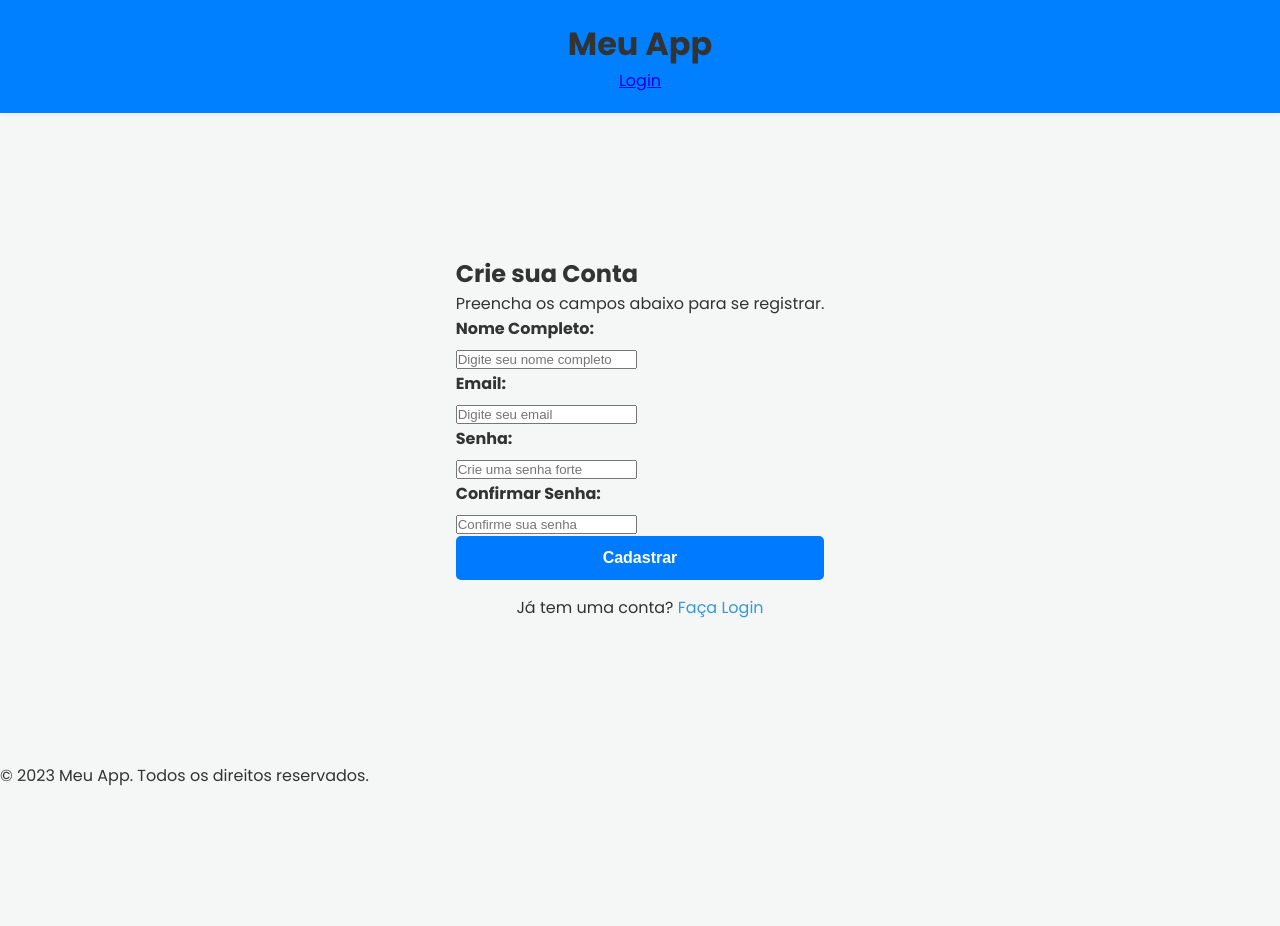
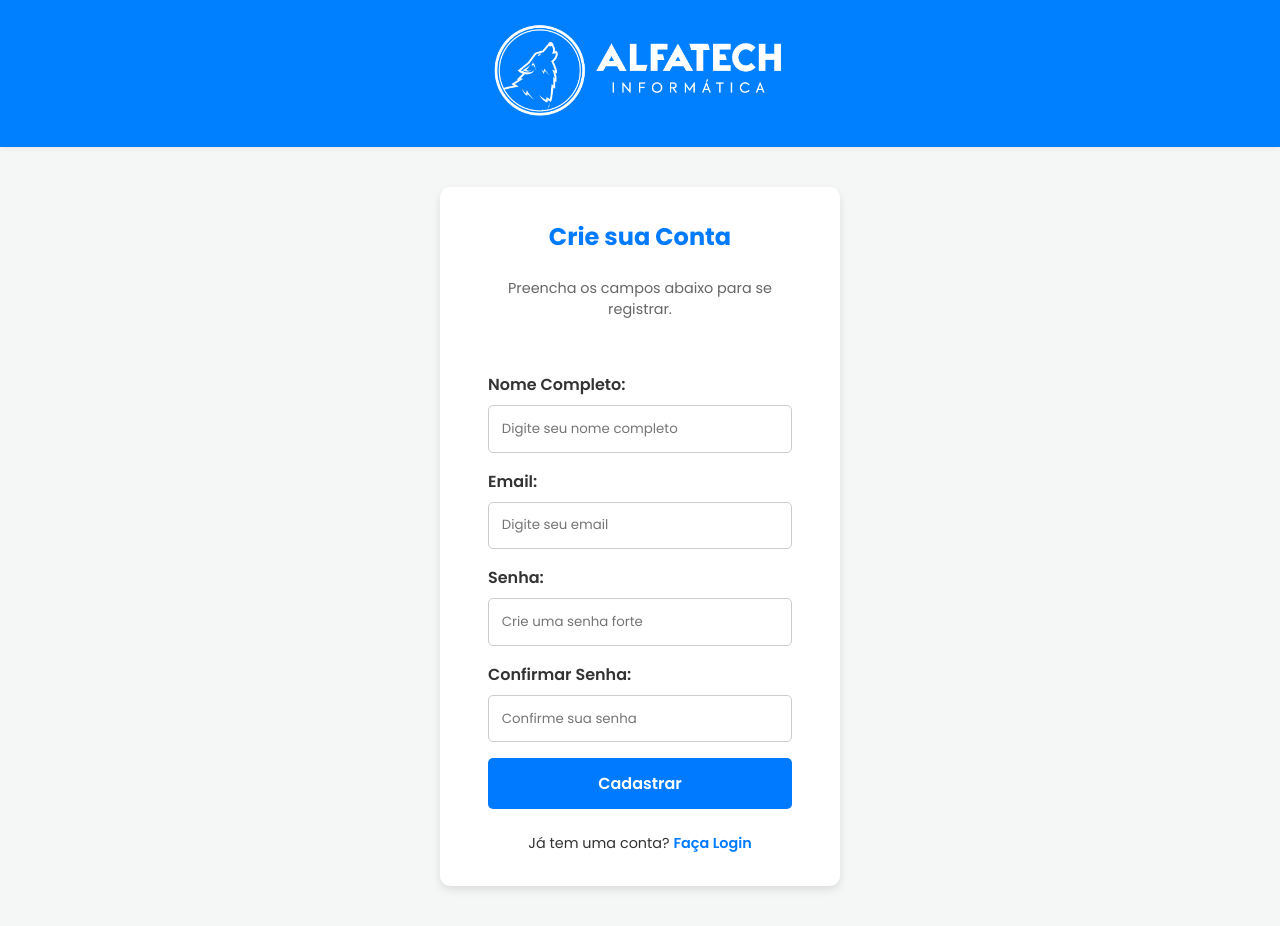
Before and after one commit to Murylo112/AlfaTech, a website: page meu-app-login/templates/cadastro.html in a window 1280 px wide. Before the commit the page ends 800 px from the top, so only its background shows below. Drawn offline with Linux system fonts and the light colour scheme.

Commit message:
Add files via upload

```diff
--- a/meu-app-login/js/cadastro.js
+++ b/meu-app-login/js/cadastro.js
@@ -1,6 +1,8 @@
 // cadastro.js
-    const form = document.getElementById('form-contato'); // O id do seu form é 'form-contato'
+    const form = document.getElementById('form-cadastro'); // Corrected ID to 'form-cadastro'
 
+    // Add a check to ensure the form element was found
+    if (form) {
         form.addEventListener('submit', async (event) => {
             event.preventDefault();
 
@@ -35,3 +37,6 @@
                 alert(error.message);
             }
         });
+    } else {
+        console.error("Form element with ID 'form-cadastro' not found.");
+    }
--- a/meu-app-login/style.css
+++ b/meu-app-login/style.css
@@ -1,4 +1,4 @@
-/* style.css (CORRIGIDO) */
+/* style.css (CORRIGIDO E ATUALIZADO) */
 @import url('https://fonts.googleapis.com/css2?family=Poppins:wght@400;600;700&display=swap');
 
 :root {
@@ -15,13 +15,14 @@
     box-sizing: border-box;
 }
 
-/* --- MUDANÇA PRINCIPAL NO BODY --- */
-/* Removemos o 'display: flex' para que os elementos (header, main) se comportem normalmente, um abaixo do outro. */
 body {
     font-family: 'Poppins', sans-serif;
     background-color: var(--bg-color);
     color: var(--text-color);
     margin: 0;
+    min-height: 100vh; /* Garante que o body ocupe a altura total da viewport */
+    display: flex; /* Adicionado display flex para layout vertical */
+    flex-direction: column; /* Organiza os filhos (header, main) em coluna */
 }
 
 /* --- ESTILO PARA O HEADER COM A LOGO --- */
@@ -39,31 +40,34 @@ header img {
 }
 
 /* --- NOVO ESTILO PARA O MAIN --- */
-/* Transformamos o <main> em um container flex para centralizar o formulário,
-   deixando o <header> fora disso. */
 main {
     display: flex;
     justify-content: center;
     align-items: center;
     padding: 40px 20px; /* Espaçamento para não colar no header */
     flex-grow: 1; /* Faz o main ocupar o espaço restante */
-    min-height: calc(100vh - 150px); /* Garante que ocupe a tela, descontando o header e footer */
 }
 
-/* --- ESTILOS DO LOGIN (sem grandes mudanças) --- */
-.login-container {
+/* --- ESTILOS DO FORMULÁRIO (PARA LOGIN E CADASTRO) --- */
+.form-container { /* Renomeado de .login-container para .form-container */
     background-color: var(--card-bg);
     padding: 2rem 3rem;
     border-radius: 10px;
     box-shadow: var(--shadow);
     width: 100%;
-    max-width: 400px;
+    max-width: 400px; /* Largura máxima consistente */
     text-align: center;
 }
 
-.login-container h2 {
+.form-container h2 {
     margin-bottom: 1.5rem;
     color: var(--primary-color);
+}
+
+.form-description { /* Novo estilo para a descrição do formulário de cadastro */
+    margin-bottom: 1rem;
+    font-size: 0.9rem;
+    color: #666;
 }
 
 .input-group {
@@ -83,6 +87,7 @@ main {
     border: 1px solid #ccc;
     border-radius: 5px;
     box-sizing: border-box;
+    font-family: 'Poppins', sans-serif; /* Garante que o input use a mesma fonte */
 }
 
 button {
@@ -96,6 +101,7 @@ button {
     font-weight: 600;
     cursor: pointer;
     transition: background-color 0.3s;
+    font-family: 'Poppins', sans-serif; /* Garante que o botão use a mesma fonte */
 }
 
 button:hover {
@@ -109,17 +115,17 @@ button:hover {
     font-weight: 600;
 }
 
-/* --- NOVO: Estilo para o link de cadastro --- */
-.cadastro-link {
+/* --- NOVO: Estilo para o link de cadastro/login (genérico) --- */
+.form-link { /* Renomeado de .cadastro-link para .form-link */
     margin-top: 1.5rem;
     font-size: 0.9rem;
 }
-.cadastro-link a {
+.form-link a {
     color: var(--primary-color);
     text-decoration: none;
     font-weight: 600;
 }
 
-.cadastro-link a:hover {
+.form-link a:hover {
     text-decoration: underline;
 }
--- a/meu-app-login/templates/cadastro.html
+++ b/meu-app-login/templates/cadastro.html
@@ -9,50 +9,43 @@
 </head>
 <body>
     <header>
-        <div class="logo">
-            <h1>Meu App</h1>
-        </div>
-        <nav>
-            <ul>
-                <li><a href="login.html">Login</a></li>
-            </ul>
-        </nav>
+        <!-- Assumindo a mesma logo do login para consistência -->
+        <img src="../../IMAGEM/LOGO ALFATECH 3.png" alt="Logo da Alfatech">
     </header>
 
     <main>
-        <section id="cadastro-section">
-            <h2>Crie sua Conta</h2>
-            <p>Preencha os campos abaixo para se registrar.</p>
-            <form id="form-contato" method="POST" action="#"> <!-- Action para onde o form envia os dados -->
-                <div>
-                    <label for="nome" style="display: block; margin-bottom: 5px; font-weight: bold;">Nome Completo:</label>
+        <div class="form-container"> <!-- Usando a mesma classe de container que o login -->
+            <form id="form-cadastro" method="POST" action="#"> <!-- Action para onde o form envia os dados -->
+                <h2>Crie sua Conta</h2>
+                <p class="form-description">Preencha os campos abaixo para se registrar.</p> <!-- Nova classe para descrição -->
+
+                <div id="message-area" class="error"></div> <!-- Adicionado para mensagens de erro/sucesso -->
+
+                <div class="input-group">
+                    <label for="nome">Nome Completo:</label>
                     <input type="text" id="nome" name="nome" placeholder="Digite seu nome completo" required>
                 </div>
-                <div>
-                    <label for="email" style="display: block; margin-bottom: 5px; font-weight: bold;">Email:</label>
+                <div class="input-group">
+                    <label for="email">Email:</label>
                     <input type="email" id="email" name="email" placeholder="Digite seu email" required>
                 </div>
-                <div>
-                    <label for="senha" style="display: block; margin-bottom: 5px; font-weight: bold;">Senha:</label>
+                <div class="input-group">
+                    <label for="senha">Senha:</label>
                     <input type="password" id="senha" name="senha" placeholder="Crie uma senha forte" required>
                 </div>
-                <div>
-                    <label for="confirmar-senha" style="display: block; margin-bottom: 5px; font-weight: bold;">Confirmar Senha:</label>
+                <div class="input-group">
+                    <label for="confirmar-senha">Confirmar Senha:</label>
                     <input type="password" id="confirmar-senha" name="confirmar_senha" placeholder="Confirme sua senha" required>
                 </div>
-                <button type="submit">Cadastrar</button>
-                <p style="text-align: center; margin-top: 15px;">
-                    Já tem uma conta? <a href="login.html" style="color: #3498db; text-decoration: none;">Faça Login</a>
+                    <button type="submit">Cadastrar</button>
+                <p class="form-link"> <!-- Usando a mesma classe de link que o login -->
+                    Já tem uma conta? <a href="login.html">Faça Login</a>
                 </p>
             </form>
-        </section>
+        </div>
     </main>
 
-    <footer>
-        <p>© 2023 Meu App. Todos os direitos reservados.</p>
-    </footer>
-
+    <!-- Removido o footer e o script de navegação do header para consistência com login -->
     <script src="../js/cadastro.js"></script>
-
 </body>
 </html>
```
Also changed, not shown: meu-app-login/js/login.js (+7 -3 lines), meu-app-login/templates/login.html (+2 -2 lines), paginasprincipal/index.html (+1 -0 lines). Lines whose indentation alone changed are shown as unchanged.
